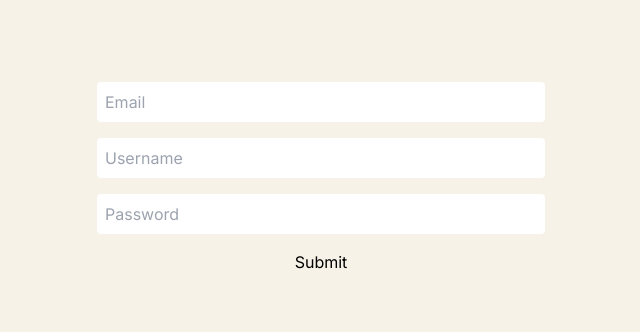
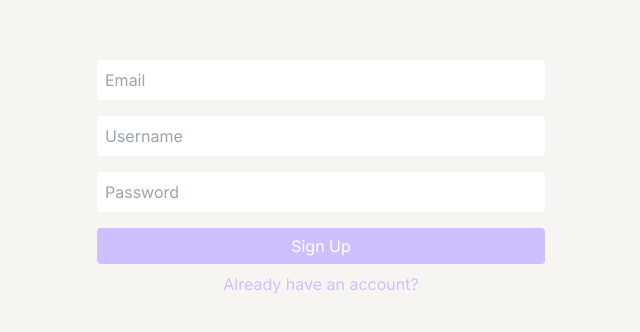
Before and after one commit to UnknownMemory/short-message, a Next.js app: page /signup in a window 1280 px wide. Shown: the part 222-554 px from the top of the page, without its empty margins (319-959 px from the left). Built offline with nearby package versions, Linux system fonts and the light colour scheme.

Commit message:
design auth pages

```diff
--- a/src/app/globals.css
+++ b/src/app/globals.css
@@ -29,18 +29,28 @@ body {
 
 @layer base {
   html {
-    @apply bg-sm-primary;
+    @apply bg-sm-white;
   }
 
   input::placeholder {
     text-transform: capitalize;
   }
+
+  a {
+    color: theme(colors.sm-primary)
+  }
+
 }
 
 @layer components {
-  .btn-default {
-    background-color: theme(colors.sm-secondary);
-    @apply text-white rounded md:px-6 md:py-1.5
+  .btn-light {
+    background-color: theme(colors.sm-primary);
+    @apply text-white rounded px-4 md:px-6 py-1.5;
+  }
+
+  .input-light:focus {
+    outline-color: theme(colors.sm-primary);
+    @apply text-black;
   }
 }
 
--- /dev/null
+++ b/src/app/login/layout.tsx
@@ -0,0 +1,14 @@
+export const metadata = {
+    title: "Login | Short Message",
+};
+
+
+const Layout = ({children}: {children: React.ReactNode}) => {
+    return(
+        <>
+            {children}
+        </>
+    )
+}
+
+export default Layout;
--- a/src/app/login/page.tsx
+++ b/src/app/login/page.tsx
@@ -1,22 +1,26 @@
 "use client"
-// import { useFormState } from "react-dom"
+import { useFormState } from "react-dom"
+import Link from "next/link"
 
 import login from "./action"
 import { FormInput } from "@/components/FormInput"
-import { useFormState } from "react-dom"
+
+
 
 
 export default function Login() {
     const [state, loginAction] = useFormState(login, null)
     return (
-        <div className="h-screen w-full flex items-center justify-center">
-            <form className="md:w-[35%] flex flex-col" action={loginAction}>
+        <div className="h-screen w-full flex flex-col items-center justify-center">
+            <form className="w-[90%] md:w-[35%] flex flex-col" action={loginAction}>
                 <FormInput name="email" type="email" error={null}></FormInput>
                 <FormInput name="password" type="password" error={null}></FormInput>
-                <div className="flex justify-end">
-                    <button className="btn-default" type="submit">Login</button>
+                <div className="flex justify-between">
+                    <Link className="pt-2 inline" href="/signup">Don't have an account?</Link>
+                    <button className="btn-light" type="submit">Login</button>
                 </div>
             </form>
+
         </div>
     )
 }
--- a/src/app/signup/page.tsx
+++ b/src/app/signup/page.tsx
@@ -1,22 +1,26 @@
 "use client"
 
 import { useFormState } from "react-dom"
+import Link from "next/link"
 
 import signUp from "./actions"
 import { FormInput } from "@/components/FormInput"
+
 
 
 export default function SignUp() {
     const [state, signUpAction] = useFormState(signUp, null)
 
     return (
-        <div className="h-screen w-full flex items-center justify-center">
-            <form className="md:w-[35%] flex flex-col" action={signUpAction}>
+        <div className="h-screen w-full flex flex-col items-center justify-center">
+            <form className="w-[90%] md:w-[35%] flex flex-col" action={signUpAction}>
                 <FormInput name="email" type="email" error={state?.errors.email}></FormInput>
                 <FormInput name="username" type="text" error={state?.errors.username}></FormInput>
                 <FormInput name="password" type="password" error={state?.errors.password}></FormInput>
-                <button type="submit">Submit</button>
+                <button className="btn-light" type="submit">Sign Up</button>
             </form>
+            <Link className="pt-2 inline" href="/login">Already have an account?</Link>
+
         </div>
     )
 }
--- a/src/components/FormInput/index.tsx
+++ b/src/components/FormInput/index.tsx
@@ -6,10 +6,9 @@ interface Props {
 
 export const FormInput = ({name, type, error}: Props) => {
     return (
-
         <div className="w-full">
             {error ? <p className="md:text-sm text-red-600">{error}</p> : ''}
-            <input className="md:mb-4 md:p-2 text-black w-full rounded" type={type} name={name} placeholder={name}/>
+            <input className="input-light mb-2 md:mb-4 p-2 w-full rounded" type={type} name={name} placeholder={name}/>
         </div>
     )
 }
--- a/tailwind.config.ts
+++ b/tailwind.config.ts
@@ -9,8 +9,9 @@ const config: Config = {
   theme: {
     extend: {
       colors: {
-        "sm-primary": "#F7F2E7",
-        "sm-secondary": "#DFCCFB",
+        "sm-white": "#F6F5F2",
+        "sm-primary": "#D0BFFF",
+        "sm-dark-purple": "#BEADFA",
         "sm-primary-dark": "#222831",
         "sm-light-beige": "#F0EBE3",
         "sm-light-gray": "#D8D3CD",
```
